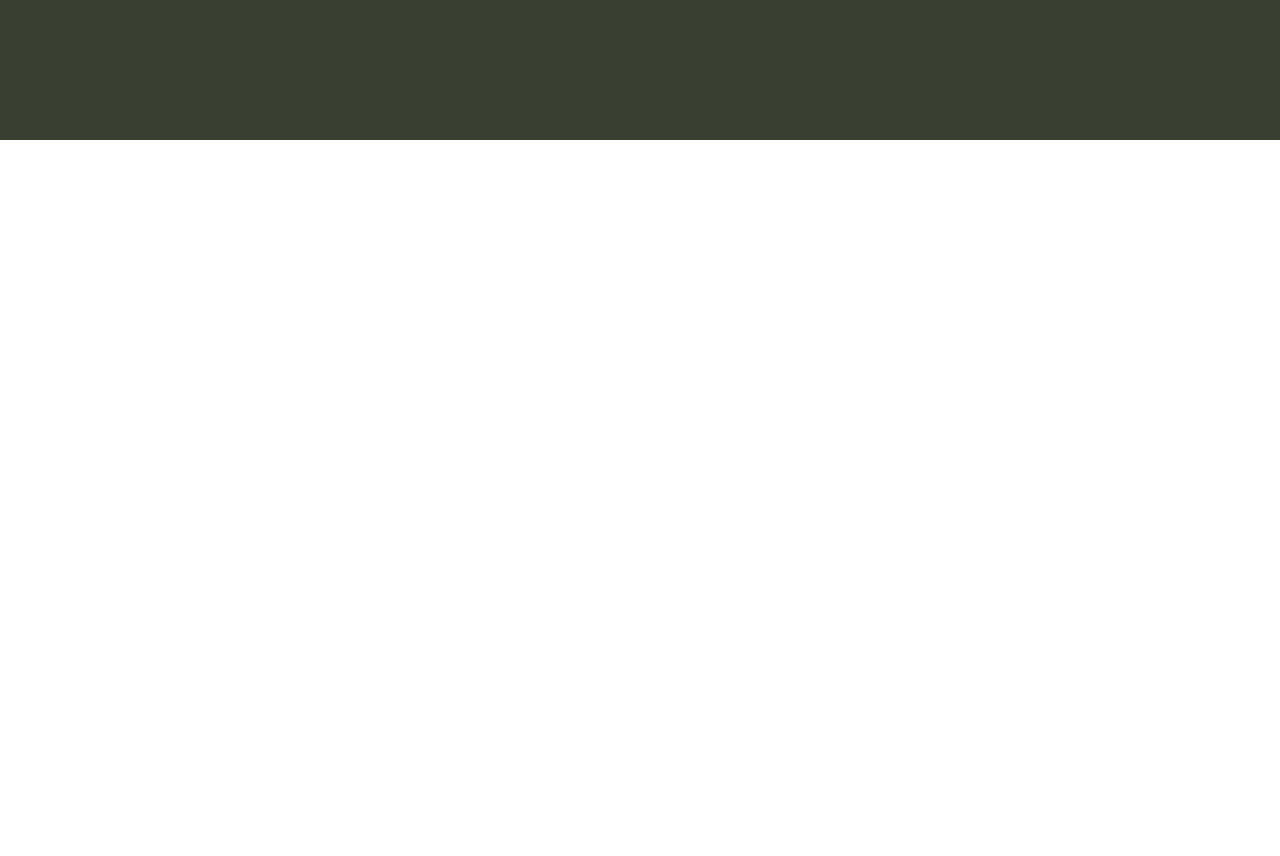
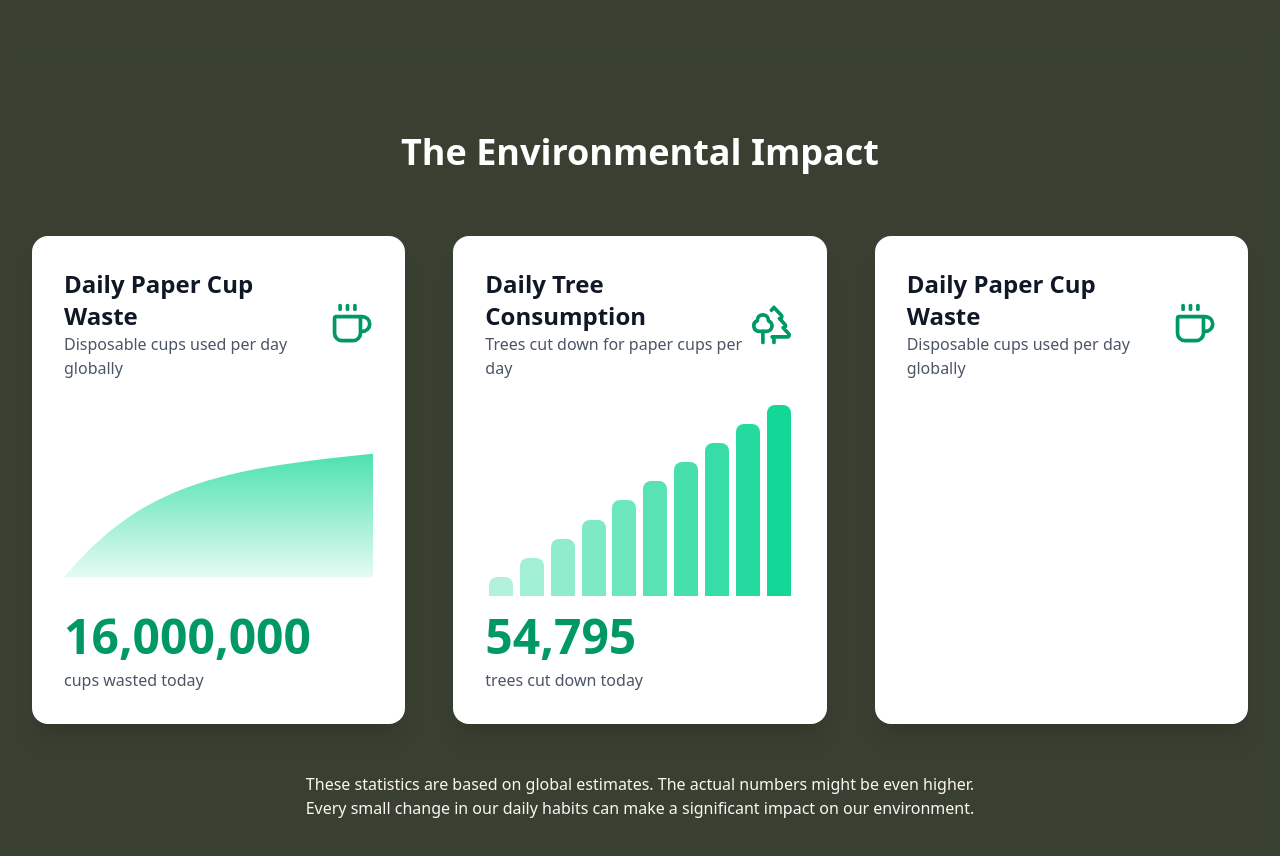
Before and after one commit to THE-DEEPDAS/Code-Crafters, a React (Vite) app in the folder frontend/: page / in a window 1280 px wide. Shown: the part 660-1516 px from the top of the page. Before the commit the page ends 800 px from the top, so only its background shows below. Built offline with nearby package versions, Linux system fonts and the light colour scheme.

Commit message:
home page

```diff
--- a/frontend/package.json
+++ b/frontend/package.json
@@ -12,11 +12,13 @@
   "dependencies": {
     "@tailwindcss/postcss": "^4.0.0",
     "autoprefixer": "^10.4.20",
+    "lucide-react": "^0.474.0",
     "prop-types": "^15.8.1",
     "react": "^18.3.1",
     "react-dom": "^18.3.1",
     "react-router-dom": "^7.1.3",
-    "tailwindcss": "^4.0.0"
+    "tailwindcss": "^4.0.0",
+    "three": "^0.172.0"
   },
   "devDependencies": {
     "@eslint/js": "^9.17.0",
--- a/frontend/src/Pages/Home.jsx
+++ b/frontend/src/Pages/Home.jsx
@@ -1,9 +1,179 @@
 import BaseLayout from "../Layouts/BaseLayout";
+import { Coffee, Trees as Tree } from "lucide-react";
+import { useEffect, useState } from "react";
+export default function Home() {
+	const [cupsCount, setCupsCount] = useState(0);
+	const [treesCount, setTreesCount] = useState(0);
 
-export default function Home() {
-    return (
-        <BaseLayout>
-            Home
-        </BaseLayout>
-    );
+	useEffect(() => {
+		// Animate counts up to final values
+		const cupsDuration = 2000; // 2 seconds
+		const cupsInterval = 20; // Update every 20ms
+		const cupsTarget = 16000000; // 16 million cups per day
+		const cupsStep = (cupsTarget / cupsDuration) * cupsInterval;
+
+		const treesTarget = 20000000; // 20 million trees per year
+		const treesPerDay = Math.round(treesTarget / 365);
+		const treesStep = (treesPerDay / cupsDuration) * cupsInterval;
+
+		const timer = setInterval(() => {
+			setCupsCount((current) => {
+				const next = current + cupsStep;
+				return next >= cupsTarget ? cupsTarget : next;
+			});
+			setTreesCount((current) => {
+				const next = current + treesStep;
+				return next >= treesPerDay ? treesPerDay : next;
+			});
+		}, cupsInterval);
+
+		return () => clearInterval(timer);
+	}, []);
+
+	return (
+		<BaseLayout>
+			<section className='flex flex-row'>
+				<div className='max-w-7xl mx-auto px-4 sm:px-6 lg:px-8 pt-32 pb-48'>
+					<h1 className='text-5xl md:text-7xl font-bold text-white mb-6'>
+						BE THE
+						<span className='bg-gradient-to-r from-emerald-400 to-green-500 bg-clip-text text-transparent'>
+							{" "}
+							CHANGE!
+						</span>
+					</h1>
+					<h1 className='text-3xl/10 text-white/90 max-w-2xl mb-8 py-4'>
+						Building a sustainable future through innovative solutions and
+						responsible development. Join us in creating a better world for
+						generations to come.
+					</h1>
+				</div>
+			</section>
+			<section className='py-24 backdrop-blur-sm'>
+				<div className='max-w-7xl mx-auto px-4 sm:px-6 lg:px-8'>
+					<h2 className='text-4xl font-bold text-center text-white mb-16'>
+						The Environmental Impact
+					</h2>
+
+					<div className='grid grid-cols-1 md:grid-cols-3 gap-12'>
+						{/* Paper Cups Visualization */}
+						<div className='bg-white rounded-2xl shadow-xl p-8 '>
+							<div className='flex items-center justify-between mb-6'>
+								<div>
+									<h3 className='text-2xl font-bold text-gray-900'>
+										Daily Paper Cup Waste
+									</h3>
+									<p className='text-gray-600'>
+										Disposable cups used per day globally
+									</p>
+								</div>
+								<Coffee className='w-12 h-12 text-emerald-600' />
+							</div>
+
+							<div className='relative h-48 mb-4'>
+								{/* SVG Graph */}
+								<svg className='w-full h-full' viewBox='0 0 400 200'>
+									{/* Animated wave pattern */}
+									<path
+										d={`M 0 200
+                       C 100 ${180 - (cupsCount / 16000000) * 100}
+                         200 ${160 - (cupsCount / 16000000) * 100}
+                         400 ${140 - (cupsCount / 16000000) * 100}
+                       V 200 H 0 Z`}
+										fill='url(#cupsGradient)'
+										className='transition-all duration-300 ease-in-out'
+									/>
+									<defs>
+										<linearGradient
+											id='cupsGradient'
+											x1='0'
+											y1='0'
+											x2='0'
+											y2='1'
+										>
+											<stop
+												offset='0%'
+												stopColor='rgb(0, 212, 142)'
+												stopOpacity='0.7'
+											/>
+											<stop
+												offset='100%'
+												stopColor='rgb(0, 212, 142)'
+												stopOpacity='0.1'
+											/>
+										</linearGradient>
+									</defs>
+								</svg>
+							</div>
+
+							<div className='text-5xl font-bold text-emerald-600 mb-2'>
+								{Math.round(cupsCount).toLocaleString()}
+							</div>
+							<p className='text-gray-600'>cups wasted today</p>
+						</div>
+
+						{/* Trees Impact Visualization */}
+						<div className='bg-white rounded-2xl shadow-xl p-8'>
+							<div className='flex items-center justify-between mb-6'>
+								<div>
+									<h3 className='text-2xl font-bold text-gray-900'>
+										Daily Tree Consumption
+									</h3>
+									<p className='text-gray-600'>
+										Trees cut down for paper cups per day
+									</p>
+								</div>
+								<Tree className='w-12 h-12 text-emerald-600' />
+							</div>
+
+							<div className='relative h-48 mb-4'>
+								{/* Tree visualization */}
+								<div className='flex items-end justify-around h-full'>
+									{[...Array(10)].map((_, i) => (
+										<div
+											key={i}
+											className='w-6 bg-[#00d48e] rounded-t-lg transition-all duration-1000'
+											style={{
+												height: `${Math.min(
+													100,
+													(treesCount / 55000) * 100 * ((i + 1) / 10)
+												)}%`,
+												opacity: 0.3 + i * 0.07,
+											}}
+										/>
+									))}
+								</div>
+							</div>
+
+							<div className='text-5xl font-bold text-emerald-600 mb-2'>
+								{Math.round(treesCount).toLocaleString()}
+							</div>
+							<p className='text-gray-600'>trees cut down today</p>
+						</div>
+						<div className='bg-white rounded-2xl shadow-xl p-8'>
+							<div className='flex items-center justify-between mb-6'>
+								<div>
+									<h3 className='text-2xl font-bold text-gray-900'>
+										Daily Paper Cup Waste
+									</h3>
+									<p className='text-gray-600'>
+										Disposable cups used per day globally
+									</p>
+								</div>
+								<Coffee className='w-12 h-12 text-emerald-600' />
+							</div>
+							<div></div>
+						</div>
+					</div>
+
+					<div className='mt-12 text-center text-[#FBF5F3]'>
+						<p className='max-w-2xl mx-auto'>
+							These statistics are based on global estimates. The actual numbers
+							might be even higher. Every small change in our daily habits can
+							make a significant impact on our environment.
+						</p>
+					</div>
+				</div>
+			</section>
+		</BaseLayout>
+	);
 }
--- a/frontend/src/components/navbar.jsx
+++ b/frontend/src/components/navbar.jsx
@@ -1,35 +1,44 @@
-import React from "react"
+
 import { Link } from "react-router-dom"
 
 const Navbar = () => {
   return (
-    <nav className="bg-[#8Ed081] p-4 ">
-      <div className="container mx-auto">
-        <ul className="flex flex-row gap-4">
+		<nav className='bg-gradient-to-r from-emerald-400 to-green-500 p-4 '>
+			<div className='container mx-auto'>
+				<ul className='flex flex-row gap-4'>
 					<li>
-            <Link to="/" className="text-white hover:text-blue-200 font-bold">
+						<Link to='/' className='text-white hover:text-blue-200 font-bold'>
 							Home
 						</Link>
 					</li>
 					<li>
-            <Link to="/purpose" className="text-white hover:text-blue-200 font-bold">
+						<Link
+							to='/purpose'
+							className='text-white hover:text-blue-200 font-bold'
+						>
 							Purpose
 						</Link>
 					</li>
 					<li>
-            <Link to="/recommendations" className="text-white hover:text-blue-200 font-bold">
+						<Link
+							to='/recommendations'
+							className='text-white hover:text-blue-200 font-bold'
+						>
 							Recommendations
 						</Link>
 					</li>
 					<li>
-            <Link to="/contact" className="text-white hover:text-blue-200 font-bold">
+						<Link
+							to='/contact'
+							className='text-white hover:text-blue-200 font-bold'
+						>
 							Contact
 						</Link>
 					</li>
 				</ul>
 			</div>
 		</nav>
-  )
+	);
 }
 
 export default Navbar
```
Also changed, not shown: 2 other files (tests, documents, lock files or other folders). Lines whose indentation alone changed are shown as unchanged.
